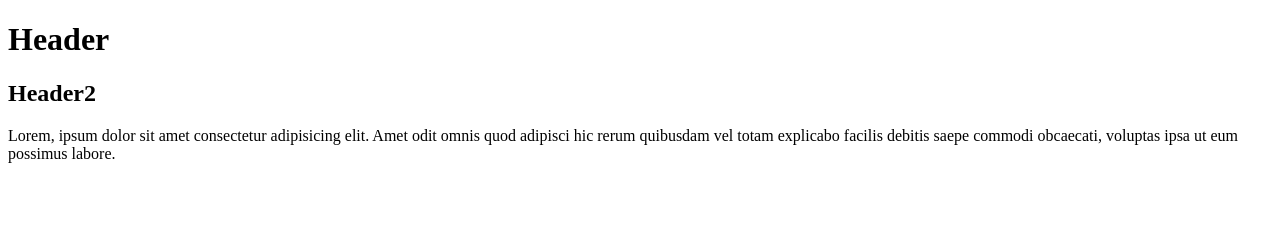
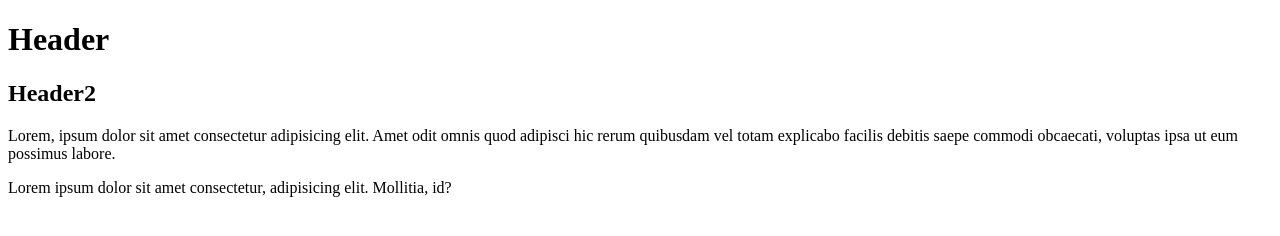
Before and after one commit to pecourses/pe2022-1-git-intro, a plain HTML site: page index.html in a window 1280 px wide. Drawn offline with Linux system fonts and the light colour scheme.

Commit message:
Add footer

```diff
--- a/index.html
+++ b/index.html
@@ -14,5 +14,8 @@
       quod adipisci hic rerum quibusdam vel totam explicabo facilis debitis
       saepe commodi obcaecati, voluptas ipsa ut eum possimus labore.
     </p>
+    <footer>
+      Lorem ipsum dolor sit amet consectetur, adipisicing elit. Mollitia, id?
+    </footer>
   </body>
 </html>
```
